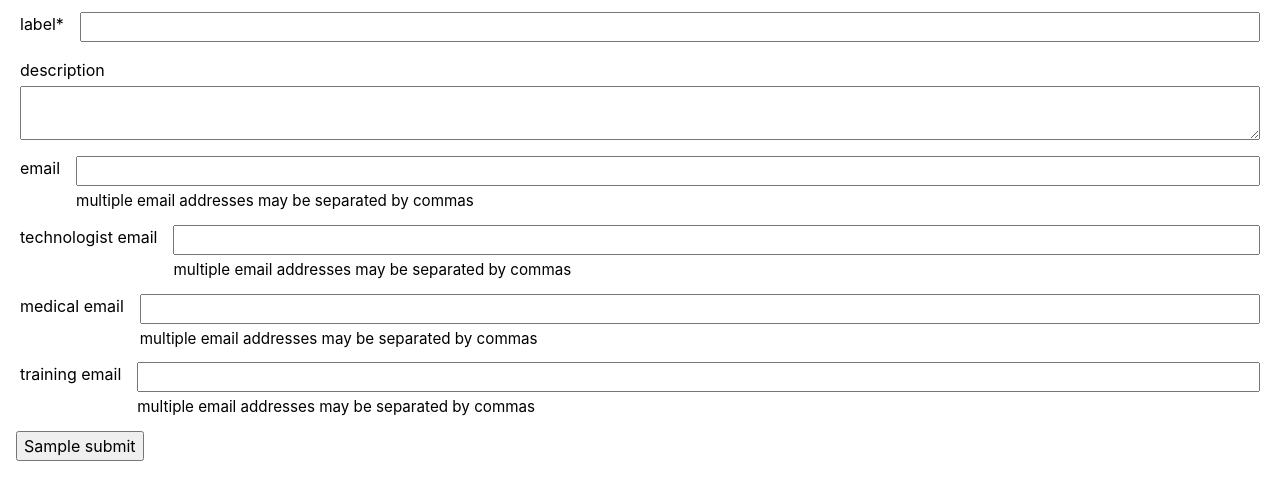
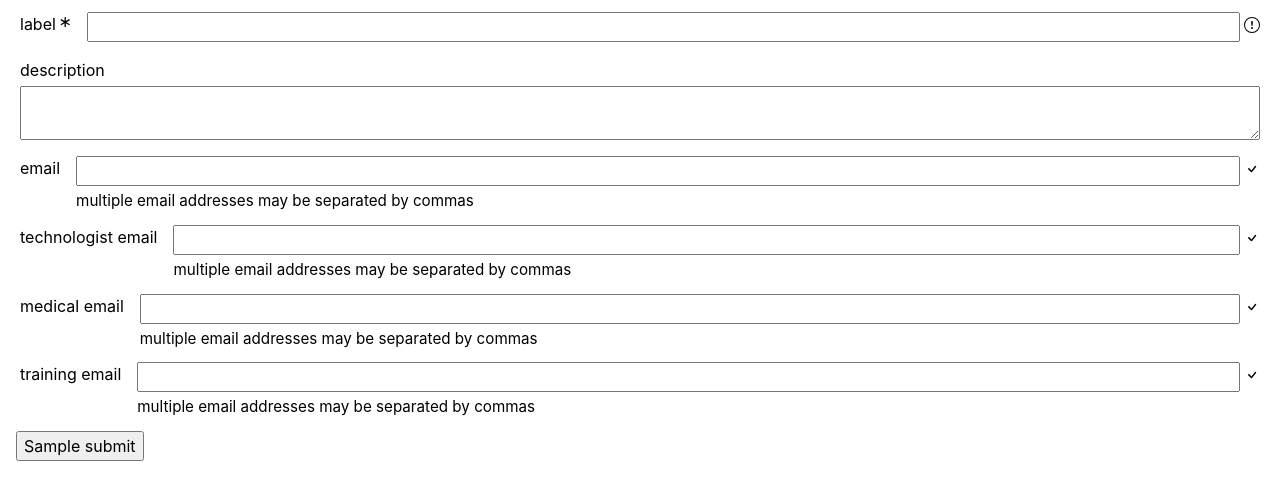
Before and after one commit to leej3/fmrif-scheduler-morse-version, a Flask app: template scheduler/templates/device_edit.html in a window 1280 px wide. Shown: the part 90-590 px from the top of the page. Run offline with Flask 2, Linux system fonts and the light colour scheme; tables that the repository leaves empty hold one stand-in row (values such as "Sample post"); the template is opened without the code that fills it: values that come from a table or form of the project are taken from there, most other values are stand-ins (such as "Sample title", 1, 10 or a date in 2020); parts of the project's set-up code (start-up, migrations or seed data) failed here and were passed over.

Commit message:
add icons to general form elements

```diff
--- a/scheduler/static/base.css
+++ b/scheduler/static/base.css
@@ -61,9 +61,13 @@ sr-only {
 	width: 1px;
 }
 input-errors,
-input-error,
 input-description {
 	display: block;
+}
+input-error {
+	display: flex;
+	gap: .5em;
+	align-items: center;
 }
 input-set {
 	margin: .5rem .25rem;
@@ -98,16 +102,39 @@ input-errors {
 input-set label {
 	grid-area: label;
 }
-input-set input {
+input-widget {
 	grid-area: input;
 	max-width: 100%;
+}
+input-set .validation-icons {
+	grid-area: input;
 }
 input-description {
 	font-size: 95%;
 }
-input-set[is-required] label:after {
-	content: "*";
-	content: "*" / "";
+input-set[is-required] label svg {
+	font-size: 65%;
+	line-height: 0;
+	position: relative;
+	vertical-align: baseline;
+	top: -.3em;
+}
+input-widget {
+	display: flex;
+	gap: .25rem;
+}
+input-widget input:not([type=color]) {
+	flex-grow: 1;
+	align-self: center;
+}
+input-widget .validation-icons {
+	flex-shrink: 0;
+	align-self: center;
+}
+input:valid ~ .validation-icons>:first-child,
+input:invalid ~ .validation-icons>:last-child,
+input[type=color] ~ .validation-icons {
+	display: none;
 }
 a[aria-current] {
 	font-weight: bold;
--- a/scheduler/templates/macros.html
+++ b/scheduler/templates/macros.html
@@ -1,3 +1,5 @@
+{% import "svg/icons.html" as icons %}
+
 {% macro datalist(id, entries, errorMessage) %}
 	<datalist id="{{ id }}"{% if errorMessage %} data-error-message="{{ errorMessage }}"{% endif %}>
 		{% for entry in entries %}
@@ -29,16 +31,30 @@
 		{% set above = f.type == "TextAreaField" %}
 		<input-set{% if option %} is-option{% endif %}{% if "required" in f.flags %} is-required{% endif %}{% if above %} label-above{% endif %}>
 			{% if option %}
+				<input-widget>{{ field_render(f) }}</input-widget>
+				{{ field_label(f) }}
+			{% else %}
+				{{ field_label(f) }}
+				{% if f.type != "TextAreaField" %}<input-widget>{% endif %}
 				{{ field_render(f) }}
-				{{ f.label }}
-			{% else %}
-				{{ f.label }}
-				{{ field_render(f) }}
+				{% if f.type != "TextAreaField" %}
+						<div class=validation-icons>
+							{{ icons.exclaim() }}
+							{{ icons.check() }}
+						</div>
+					</input-widget>
+				{% endif %}
 			{% endif %}
 			{{ field_description(f) }}
 			{{ field_errors(f) }}
 		</input-set>
 	{% endif %}
+{% endmacro %}
+
+{% macro field_label(f) %}
+	<label for="{{ f.id }}">
+		<span>{{ f.label.text }}</span>{% if "required" in f.flags %}{{ icons.asterisk() }}{% endif %}
+	</label>
 {% endmacro %}
 
 {% macro field_render(f) %}
@@ -77,7 +93,7 @@
 	{% if errors %}
 		<input-errors{% if id %} id="{{id}}"{% endif %}>
 			{% for error in errors %}
-				<input-error><sr-only>Error: </sr-only>{{ error }}</input-error>
+				<input-error>{{ icons.exclaim_triangle("Error") }} <span>{{ error }}</span></input-error>
 			{% endfor %}
 		</input-errors>
 	{% endif %}
```
